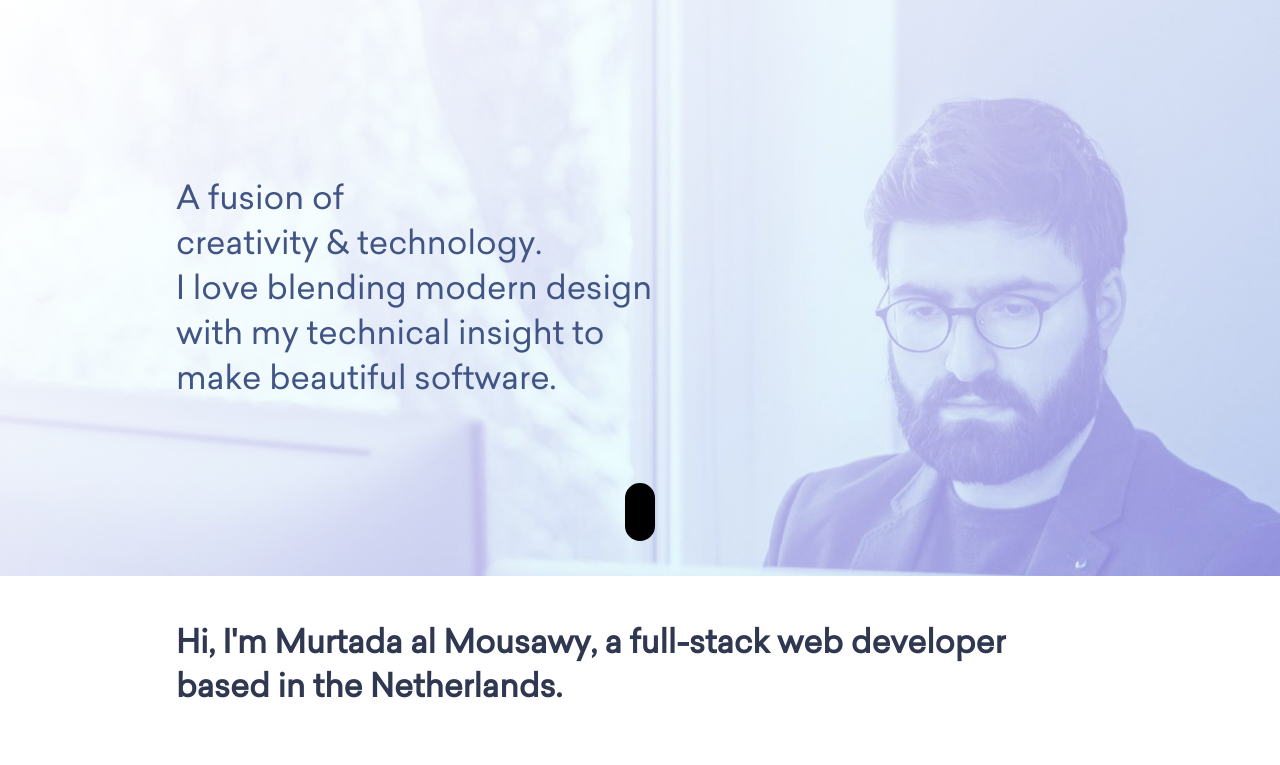
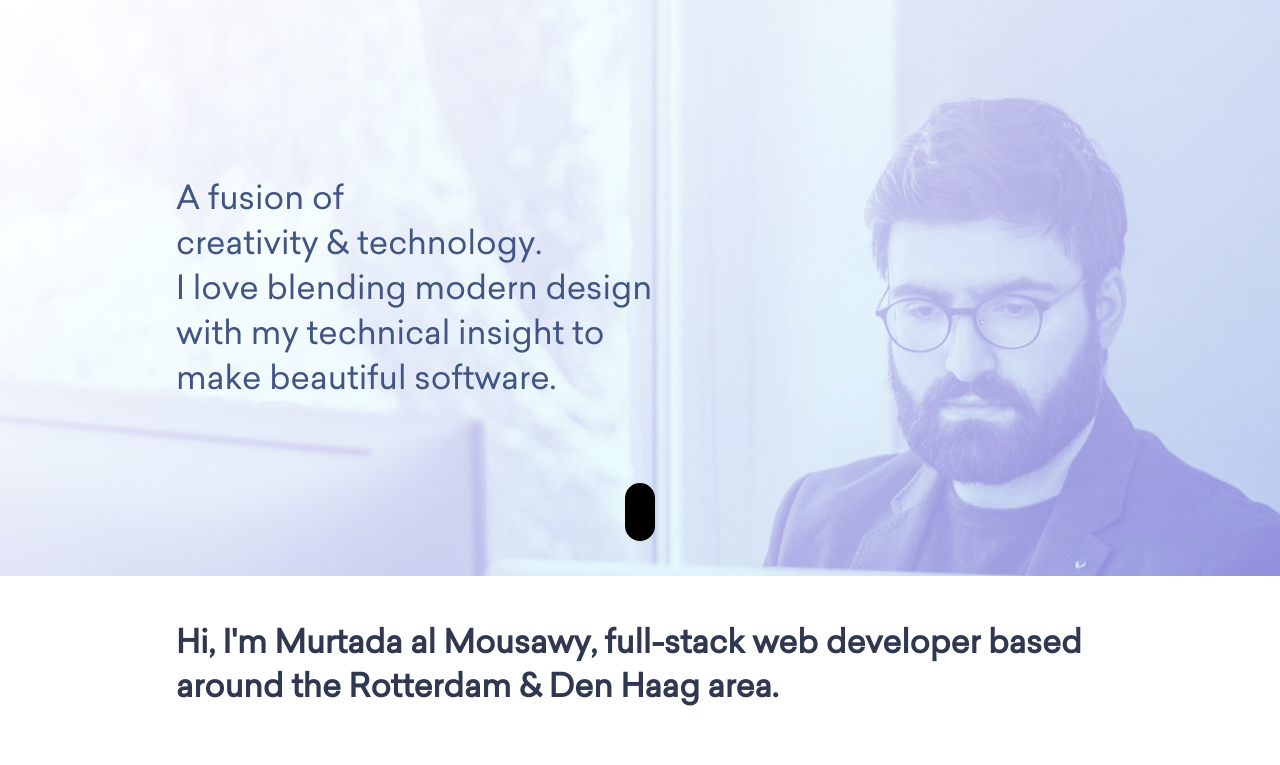
Before and after one commit to mmousawy/murtada.nl-ziggurat, a PHP site: template src/pages/index.php in a window 1280 px wide. Shown: the part 81-846 px from the top of the page. Run offline with PHP 8.4, Linux system fonts and the light colour scheme; the template is opened without the code that fills it, so the values that code supplies are empty; some libraries are stand-ins or nearby versions.

Commit message:
Update homepage copy

```diff
--- a/src/pages/index.php
+++ b/src/pages/index.php
@@ -24,7 +24,7 @@
 <section class="page-section page-section--home-about">
   <a name="about" class="section-link"></a>
   <div class="wrap">
-    <h2>Hi, I'm Murtada al Mousawy, a full-stack web developer based in the Netherlands.</h2>
+    <h2>Hi, I'm Murtada al Mousawy, full-stack web&nbsp;developer based around the Rotterdam&nbsp;&&nbsp;Den&nbsp;Haag area.</h2>
   </div>
   <div class="content-row">
     <div class="wrap">
```
